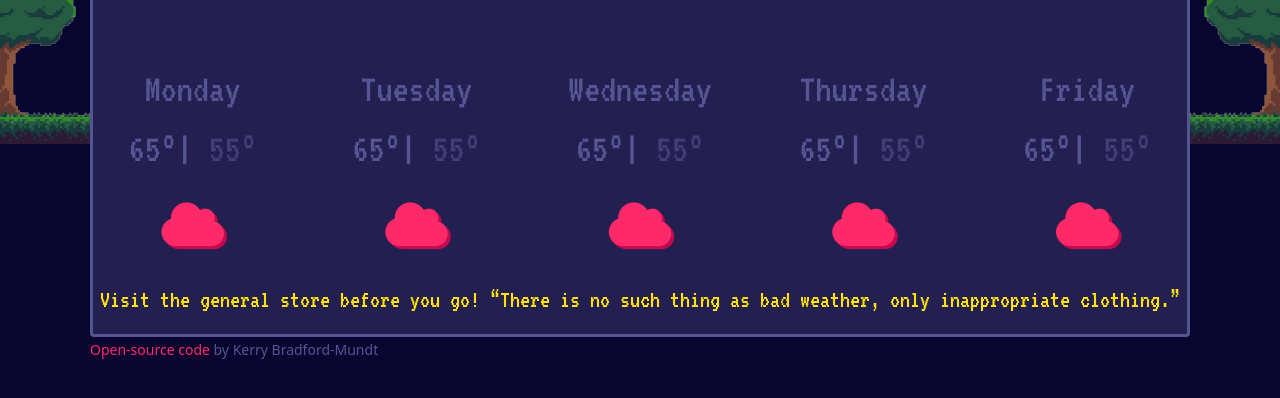
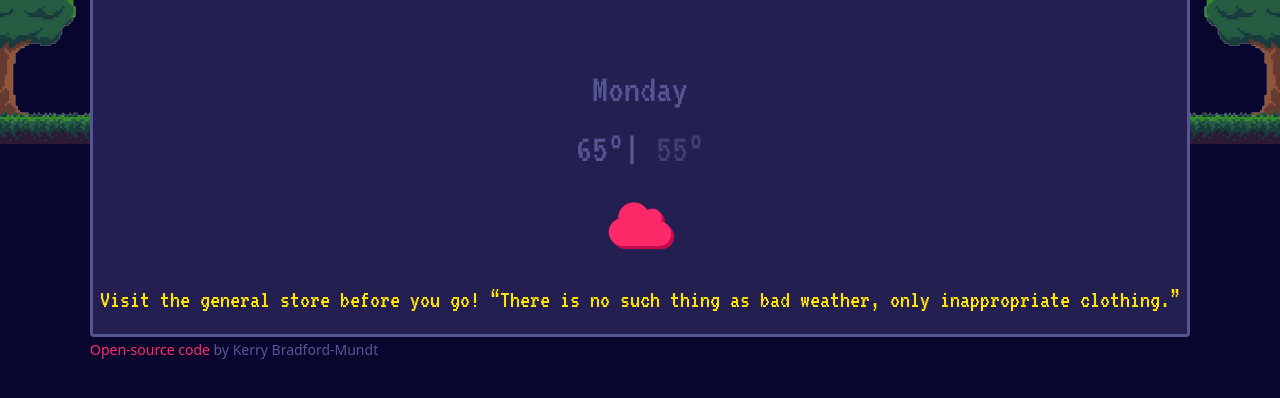
Before and after one commit to kbradfordklb/shecodes-weather-app, a plain HTML site: page index.html in a window 1280 px wide. Shown: the part 656-1054 px from the top of the page. Drawn offline with nearby package versions, Linux system fonts and the light colour scheme; no server answers.

Commit message:
Added forecast html (Reduced code to 1 day in order to multiply code with js)

```diff
--- a/index.html
+++ b/index.html
@@ -127,48 +127,7 @@
                 </div>
 
             </div>
-            <div class="col forecast">
 
-                <div class="text-center card-content">
-                  <div class="day">Tuesday</div>
-                  <div class="temperature">
-                  <span class="max-temp">65°|</span>
-                  <span class="low-temp">55°</div>
-                  <i class="fa-solid fa-cloud"></i>
-                </div>
-
-            </div>
-            <div class="col forecast">
-
-                <div class="text-center card-content">
-                  <div class="day">Wednesday</div>
-                  <div class="temperature">
-                  <span class="max-temp">65°|</span>
-                  <span class="low-temp">55°</div>
-                  <i class="fa-solid fa-cloud"></i>
-                </div>
-
-            </div>
-            <div class="col forecast">
-
-                <div class="text-center card-content">
-                  <div class="day">Thursday</div>
-                  <div class="temperature">
-                  <span class="max-temp">65°|</span>
-                  <span class="low-temp">55°</div>
-                  <i class="fa-solid fa-cloud"></i>
-                </div>
-            </div>
-            <div class="col forecast">
-
-                <div class="text-center card-content">
-                  <div class="day">Friday</div>
-                  <div class="temperature">
-                  <span class="max-temp">65°|</span>
-                  <span class="low-temp">55°</div>
-                  <i class="fa-solid fa-cloud"></i>
-                </div>
-            </div>
           </div>
         </div>
         <p class="footer">
--- a/src/styles.css
+++ b/src/styles.css
@@ -184,7 +184,7 @@ a:hover {
   opacity: 0.6;
 }
 
-.col.forecast {
+.forecast {
   text-align: center;
   color: #555593;
   font-size: 40px;
```
